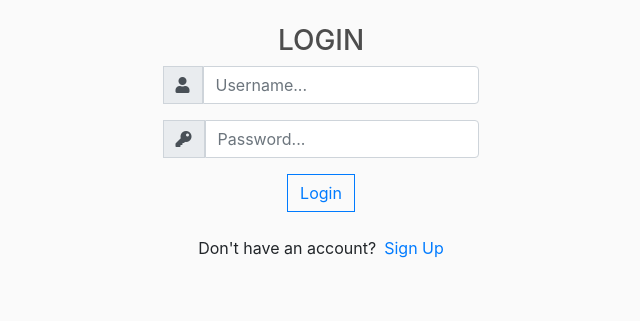
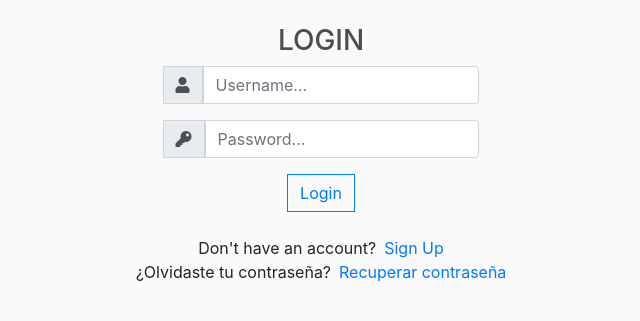
Before and after one commit to southernegro/ferreteria-ferme, a Django app: page /accounts/login/ in a window 1280 px wide. Shown: the part 57-378 px from the top of the page, without its empty margins (319-959 px from the left). Run offline with Django 3.2, Linux system fonts and the light colour scheme; some libraries are stand-ins or nearby versions.

Commit message:
Recuperar contraseña DONE

```diff
--- a/ecommerce/store/templates/accounts/password_reset_done.html
+++ b/ecommerce/store/templates/accounts/password_reset_done.html
@@ -4,6 +4,6 @@
 
 <h3>Restauración de contraseña completada</h3>
 <p>Tu contraseña fue restaurada. Puedes acceder al sitio ahora.</p>
-<a href="../registration/login.html">Log In</a>
+<a href="{% url 'login' %}">Log In</a>
 
 {% endblock content %}
--- a/ecommerce/store/templates/registration/login.html
+++ b/ecommerce/store/templates/registration/login.html
@@ -42,6 +42,9 @@
 					<div class="d-flex justify-content-center links">
 						Don't have an account? <a href="{% url 'register' %}" class="ml-2">Sign Up</a>
 					</div>
+					<div class="d-flex justify-content-center links">
+						¿Olvidaste tu contraseña? <a href="{% url 'reset_password' %}" class="ml-2">Recuperar contraseña</a>
+					</div>
 
 				</div>
 			</div>
```
Also changed, not shown: ecommerce/db.sqlite3.
